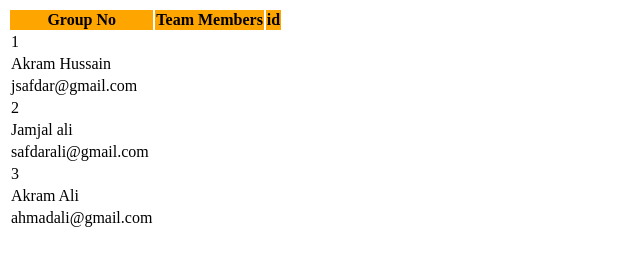
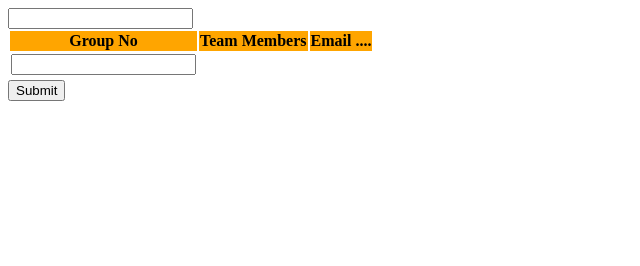
Before and after one commit to ameer-ali-jamali/Class-Work-Practice-1-Bootstrap-Classes-Javascript, a plain HTML site: page index.html in a window 1280 px wide. Shown: the whole page, without its empty margins (0-640 px from the left). Drawn offline with Linux system fonts and the light colour scheme.

Commit message:
inserted-table & label

```diff
--- a/index.html
+++ b/index.html
@@ -7,43 +7,43 @@
     <title>Document</title>
 </head>
 <body>
+    <input type="text" name="" id="inpt-val">
+    <label for="inptt">
         <table>
             <tr style="background-color: orange;">
-            <th>Group No</th>
+                <th> Group No</th>
                 <th>Team Members</th>
-            <th>id</th>
+                <th>Email ....</th>
             </tr>
             <tr>
-            <td>1</td>
-
+                <td><input type="text" name="" id="labl-val"></td>
+                &nbsp;
+                <td></td>
+                &nbsp;
+                <td></td>
             </tr>
             <tr>
-            <td>Akram Hussain</td>
-        </tr>
-        <tr>
-            <td>jsafdar@gmail.com</td>
-        </tr>
-        <tr>
-            <td>2</td>
-        </tr>
-        <tr>
-            <td>Jamjal ali</td>
-        </tr>
-        <tr>
-            <td>safdarali@gmail.com</td>
-        </tr>
-        <tr>
-            <td>3</td>
-        </tr>
-        <tr>
-            <td>Akram Ali</td>
-        </tr>
-        <tr>
-            <td>ahmadali@gmail.com</td>
-        </tr>
-
-        </tr>
         </table>
 
+    </label>
+
+
+    <button onclick="fn()">Submit</button>
+
+
+    <script>
+let k;
+function fn(){
+  document.getElementById("labl-val").value = document.getElementById("inpt-val").value = k;
+
+
+
+}
+
+        // Object = {name: "Ameer ali", age:"22"};
+        // JSON=JSON.stringify(Object);
+        // console.log(JSON)
+
+    </script>
 </body>
 </html>
```
Lines whose indentation alone changed are shown as unchanged.
